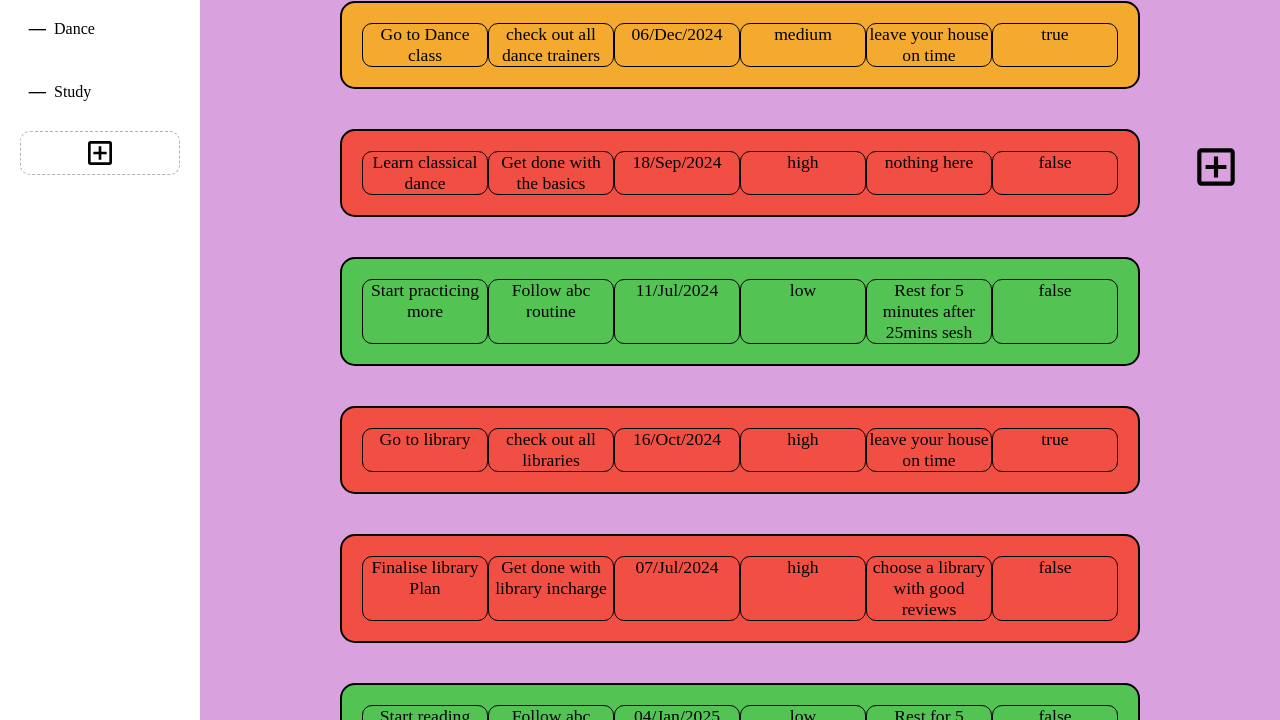
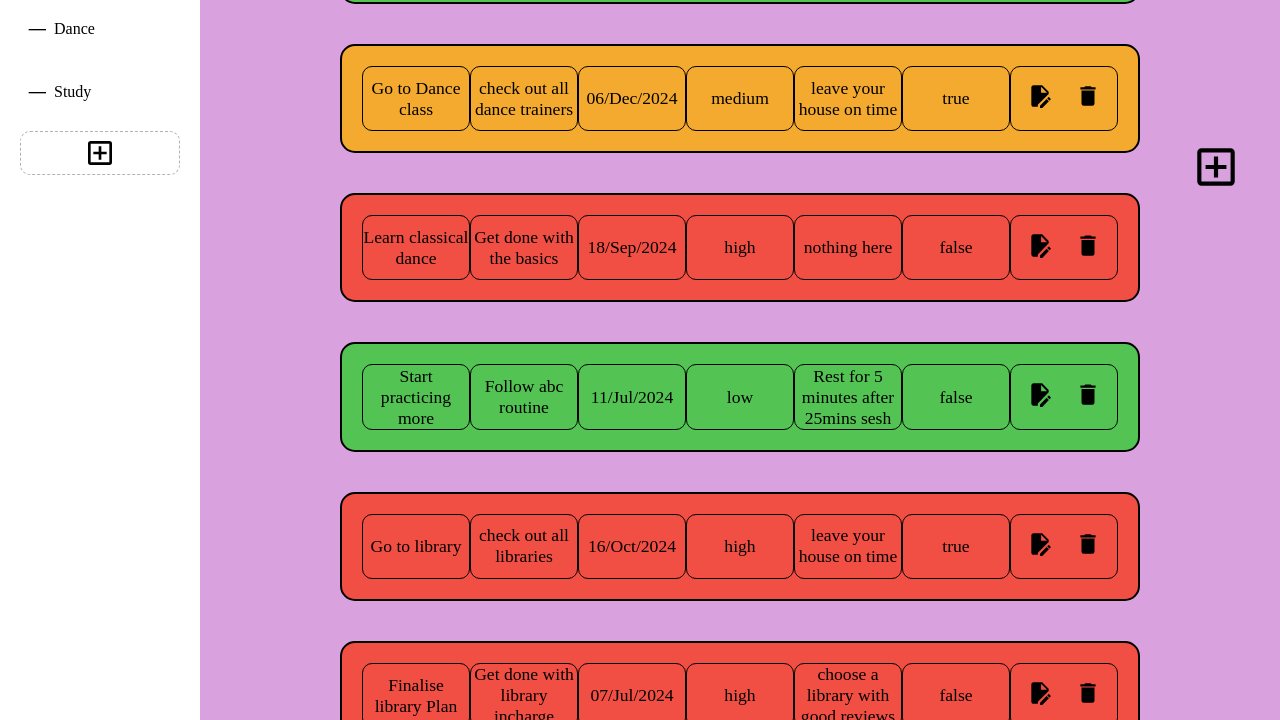
Before and after one commit to shlokmotwani/to-do-app, a website built with webpack: page src/index.html in a window 1280 px wide. Shown: the part 553-1273 px from the top of the page. Built offline with nearby package versions, Linux system fonts and the light colour scheme; files whose address does not match are found by name.

Commit message:
delete task functionality

```diff
--- a/src/loadContent.js
+++ b/src/loadContent.js
@@ -1,7 +1,10 @@
 import { format, differenceInDays } from "date-fns";
 import { allProjects } from "./index";
 import { createNewTaskModal } from "./task";
+import { lastBtnClicked } from "./loadSidebar";
 import plusImage from "./icons/plus-box-outline.svg";
+import editImage from "./icons/file-edit.svg";
+import deleteImage from "./icons/delete.svg";
 
 let content;
 let innerDiv;
@@ -49,7 +52,7 @@ function loadContent() {
   innerDiv.appendChild(addNewTaskBtn);
   content.appendChild(innerDiv);
 
-  loadTaskCard();
+  loadTaskCards();
 }
 
 function setTasksToLoad(projectName) {
@@ -124,7 +127,7 @@ function loadProjectTasks(projectName) {
   }
 }
 
-function loadTaskCard() {
+function loadTaskCards() {
   tasksDiv.innerHTML = "";
 
   for (let i = 0; i < tasksToLoad.length; i++) {
@@ -135,6 +138,9 @@ function loadTaskCard() {
     let priority = document.createElement("div");
     let notes = document.createElement("div");
     let isCompleted = document.createElement("div");
+    let operations = document.createElement("div");
+    let deleteBtn = document.createElement("div");
+    let editBtn = document.createElement("div");
 
     let titleText = document.createElement("span");
     let descText = document.createElement("span");
@@ -150,6 +156,8 @@ function loadTaskCard() {
     notesText.textContent = tasksToLoad[i].notes;
     isCompletedText.textContent = tasksToLoad[i].isCompleted;
 
+    operations.id = "operations-div";
+
     title.appendChild(titleText);
     desc.appendChild(descText);
     dueDate.appendChild(dueDateText);
@@ -157,12 +165,32 @@ function loadTaskCard() {
     notes.appendChild(notesText);
     isCompleted.appendChild(isCompletedText);
 
+    let editIcon = new Image();
+    editIcon.src = editImage;
+    editBtn.appendChild(editIcon);
+    editBtn.addEventListener("click", (event) => {
+      editTask(event);
+    });
+
+    let deleteIcon = new Image();
+    deleteIcon.src = deleteImage;
+    deleteBtn.appendChild(deleteIcon);
+    deleteBtn.addEventListener("click", (event) => {
+      deleteTask(event);
+      setTasksToLoad(lastBtnClicked);
+      loadTaskCards();
+    });
+
+    operations.appendChild(editBtn);
+    operations.appendChild(deleteBtn);
+
     taskCard.appendChild(title);
     taskCard.appendChild(desc);
     taskCard.appendChild(dueDate);
     taskCard.appendChild(priority);
     taskCard.appendChild(notes);
     taskCard.appendChild(isCompleted);
+    taskCard.appendChild(operations);
 
     //set tasks color based on their priority
     switch (priority.textContent) {
@@ -178,6 +206,20 @@ function loadTaskCard() {
     }
 
     tasksDiv.appendChild(taskCard);
+  }
+}
+
+function editTask(event) {}
+
+function deleteTask(event) {
+  let taskTitle =
+    event.target.parentNode.parentNode.parentNode.firstChild.textContent;
+  for (let i = 0; i < allProjects.length; i++) {
+    for (let j = 0; j < allProjects[i].tasks.length; j++) {
+      if (allProjects[i].tasks[j].title == taskTitle) {
+        allProjects[i].tasks.splice(j, 1);
+      }
+    }
   }
 }
 
@@ -198,6 +240,6 @@ export {
   loadContent,
   titleText,
   setTasksToLoad,
-  loadTaskCard,
+  loadTaskCards,
   tasksToLoad,
 };
--- a/src/loadSidebar.js
+++ b/src/loadSidebar.js
@@ -10,7 +10,7 @@ import { createNewProjectModal } from "./project.js";
 import { content } from "./loadContent.js";
 import { titleText } from "./loadContent.js";
 import { setTasksToLoad } from "./loadContent.js";
-import { loadTaskCard } from "./loadContent.js";
+import { loadTaskCards } from "./loadContent.js";
 
 let sidebar;
 let homeCard;
@@ -84,7 +84,7 @@ function loadHomeCard() {
     category.addEventListener("click", () => {
       titleText.textContent = homeCategories[i].text;
       setTasksToLoad(homeCategories[i].text);
-      loadTaskCard();
+      loadTaskCards();
       lastBtnClicked = homeCategories[i].text;
     });
 
@@ -123,7 +123,7 @@ function loadProjectCard() {
     project.addEventListener("click", () => {
       titleText.textContent = projectText.textContent;
       setTasksToLoad(projectText.textContent);
-      loadTaskCard();
+      loadTaskCards();
       lastBtnClicked = titleText.textContent;
     });
 
--- a/src/style.css
+++ b/src/style.css
@@ -201,6 +201,18 @@ div {
   text-align: center;
   font-size: 1.1rem;
   border-radius: 10px;
+  display: flex;
+  justify-content: center;
+  align-items: center;
+}
+
+#operations-div > div{
+  width: 25%;
+  margin: 30% 10% 0 10%;
+}
+
+#operations-div > div:hover{
+  cursor: pointer;
 }
 
 #add-task-button {
--- a/src/task.js
+++ b/src/task.js
@@ -81,7 +81,7 @@ function createNewTaskModal() {
         notes.value,
         isCompleted.value
       );
-      console.log("dropDownInner = " + dropDownInner.value);
+
       allProjects.forEach((element) => {
         if (element.name == dropDownInner.value) {
           element.tasks.push(task);
@@ -91,7 +91,6 @@ function createNewTaskModal() {
       document.body.innerHTML = "";
       loadHomePage();
       titleText.textContent = lastBtnClicked;
-      console.log(lastBtnClicked);
     }
     modal.style.display = "none";
   });
```
Also changed, not shown: dist/bde675c38d54979f589e.svg (added), dist/eff3b629ad11791305e2.svg (added), dist/main.js, src/icons/delete.svg (added), src/icons/file-edit.svg (added).
